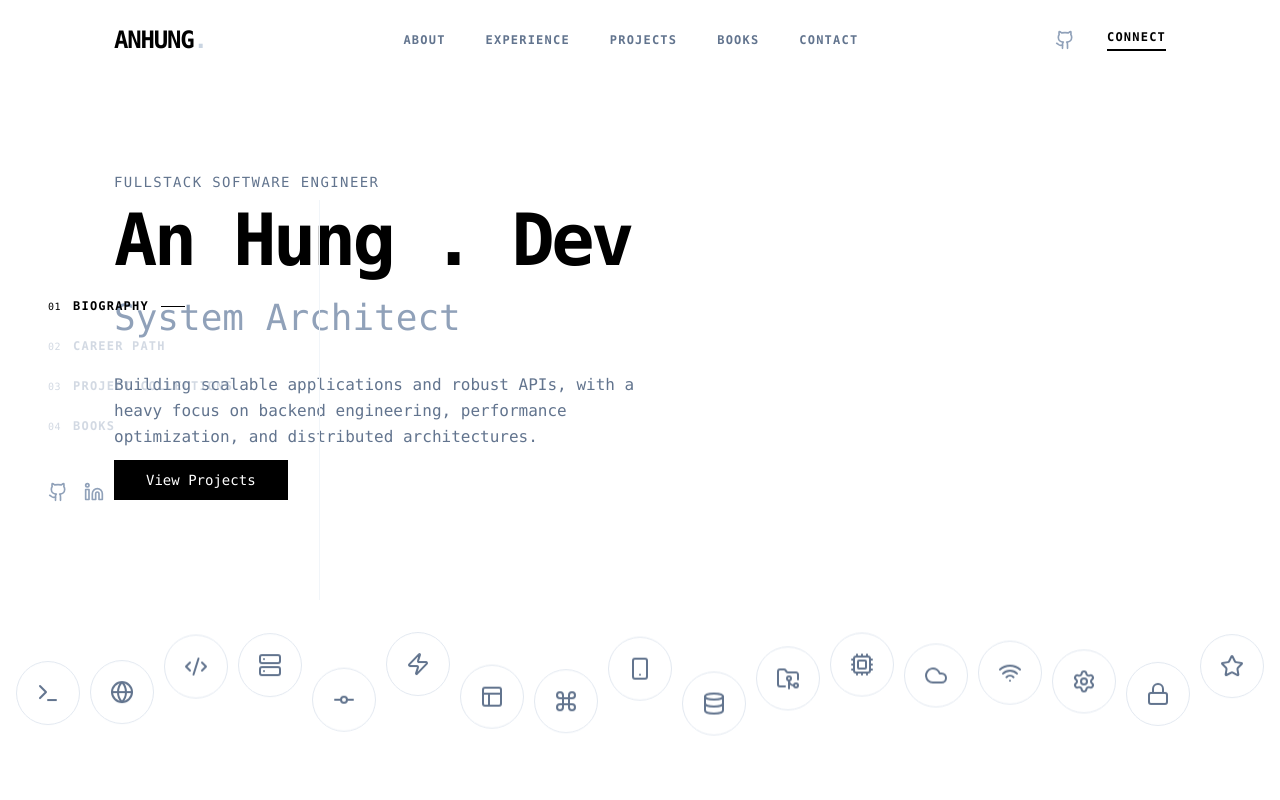
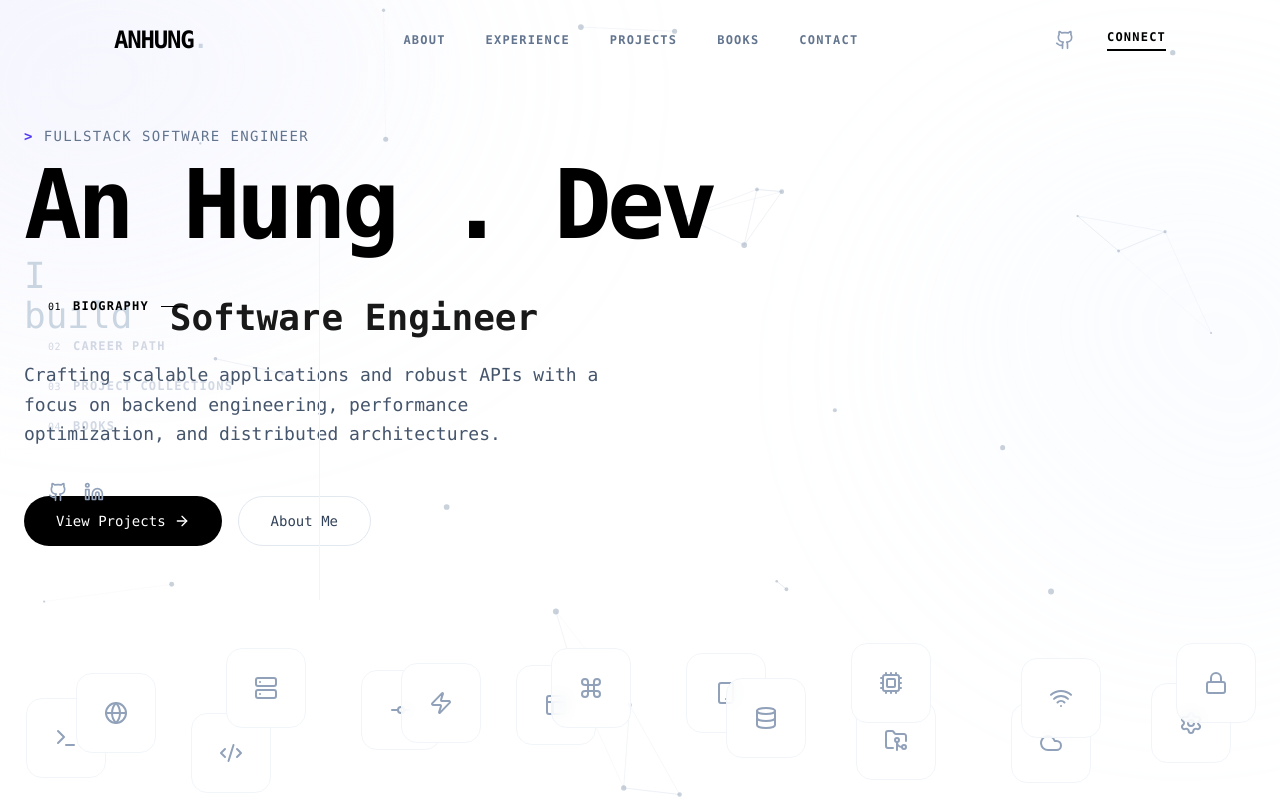
Before and after one commit to hungcqa23/portfolio, a React (Vite) app: page / in a window 1280 px wide. Shown: the top 800 px of the page. Built offline with nearby package versions, Linux system fonts and the light colour scheme.

Commit message:
feat: update

```diff
--- a/package.json
+++ b/package.json
@@ -12,8 +12,12 @@
   "dependencies": {
     "@react-spring/web": "^10.0.3",
     "@tanstack/react-router": "^1.147.3",
+    "@tsparticles/engine": "^3.9.1",
+    "@tsparticles/react": "^3.0.0",
+    "@tsparticles/slim": "^3.9.1",
     "class-variance-authority": "^0.7.1",
     "clsx": "^2.1.1",
+    "framer-motion": "^12.25.0",
     "lucide-react": "^0.562.0",
     "react": "^19.2.0",
     "react-dom": "^19.2.0",
--- a/src/components/Hero.tsx
+++ b/src/components/Hero.tsx
@@ -2,108 +2,201 @@ import React, { useState, useEffect } from 'react';
 import {
   Terminal, Code2, Database, Globe, Cpu, GitCommitHorizontal,
   Server, Command, FolderGit2,
-  Zap, Layout, Smartphone, Cloud, Wifi, Settings, Lock, Star
+  Zap, Layout, Smartphone, Cloud, Wifi, Settings, Lock, Star,
+  ArrowRight
 } from 'lucide-react';
+import InteractiveParticles from './InteractiveParticles';
+import { motion, AnimatePresence, useMotionValue, useSpring, useMotionTemplate, useTransform, type Variants } from 'framer-motion';
 
-// Icons with approximate Y offsets to create the wave/scatter effect
 const floatingIcons = [
-  { icon: <Terminal size={24} />, y: 10 },
-  { icon: <Globe size={24} />, y: -15 },
-  { icon: <Code2 size={24} />, y: 25 },
-  { icon: <Server size={24} />, y: -40 },
-  { icon: <GitCommitHorizontal size={24} />, y: -18 },
-  { icon: <Zap size={24} />, y: -25 },
-  { icon: <Layout size={24} />, y: -23 },
-  { icon: <Command size={24} />, y: -40 },
-  { icon: <Smartphone size={24} />, y: -35 },
-  { icon: <Database size={24} />, y: -10 },
-  { icon: <FolderGit2 size={24} />, y: 12 },
-  { icon: <Cpu size={24} />, y: -45 },
-  { icon: <Cloud size={24} />, y: 15 },
-  { icon: <Wifi size={24} />, y: -30 },
-  { icon: <Settings size={24} />, y: -5 },
-  { icon: <Lock size={24} />, y: -45 },
-  { icon: <Star size={24} />, y: 40 },
+  { icon: <Terminal size={24} />, x: 10, y: 10, delay: 0 },
+  { icon: <Globe size={24} />, x: -20, y: -15, delay: 0.2 },
+  { icon: <Code2 size={24} />, x: 15, y: 25, delay: 0.4 },
+  { icon: <Server size={24} />, x: -30, y: -40, delay: 0.6 },
+  { icon: <GitCommitHorizontal size={24} />, x: 25, y: -18, delay: 0.8 },
+  { icon: <Zap size={24} />, x: -15, y: -25, delay: 1.0 },
+  { icon: <Layout size={24} />, x: 20, y: -23, delay: 1.2 },
+  { icon: <Command size={24} />, x: -25, y: -40, delay: 1.4 },
+  { icon: <Smartphone size={24} />, x: 30, y: -35, delay: 1.6 },
+  { icon: <Database size={24} />, x: -10, y: -10, delay: 1.8 },
+  { icon: <FolderGit2 size={24} />, x: 40, y: 12, delay: 2.0 },
+  { icon: <Cpu size={24} />, x: -45, y: -45, delay: 2.2 },
+  { icon: <Cloud size={24} />, x: 35, y: 15, delay: 2.4 },
+  { icon: <Wifi size={24} />, x: -35, y: -30, delay: 2.6 },
+  { icon: <Settings size={24} />, x: 15, y: -5, delay: 2.8 },
+  { icon: <Lock size={24} />, x: -40, y: -45, delay: 3.0 },
+  { icon: <Star size={24} />, x: 25, y: 40, delay: 3.2 },
 ];
 
 export const Hero: React.FC = () => {
   const roles = ['Fullstack Developer', 'System Architect', 'Software Engineer'];
   const [currentRole, setCurrentRole] = useState(0);
-  const [displayText, setDisplayText] = useState('');
-  const [isWaiting, setIsWaiting] = useState(false);
 
+  // Mouse position for spotlight and parallax
+  const mouseX = useMotionValue(0);
+  const mouseY = useMotionValue(0);
 
+  // Smooth mouse values for spotlight
+  const smoothX = useSpring(mouseX, { stiffness: 50, damping: 20 });
+  const smoothY = useSpring(mouseY, { stiffness: 50, damping: 20 });
+
+  // Template for spotlight gradient
+  const background = useMotionTemplate`radial-gradient(
+    600px circle at ${smoothX}px ${smoothY}px,
+    rgba(79, 70, 229, 0.04),
+    transparent 80%
+  )`;
 
   useEffect(() => {
-    const currentText = roles[currentRole];
+    const handleMouseMove = (e: MouseEvent) => {
+      mouseX.set(e.clientX);
+      mouseY.set(e.clientY);
+    };
+    window.addEventListener('mousemove', handleMouseMove);
+    return () => window.removeEventListener('mousemove', handleMouseMove);
+  }, [mouseX, mouseY]);
 
-    if (isWaiting) {
-      const timeout = setTimeout(() => {
-        setDisplayText('');
-        setIsWaiting(false);
-        setCurrentRole((prev) => (prev + 1) % roles.length);
-      }, 2000);
-      return () => clearTimeout(timeout);
+  useEffect(() => {
+    const interval = setInterval(() => {
+      setCurrentRole((prev) => (prev + 1) % roles.length);
+    }, 3000);
+    return () => clearInterval(interval);
+  }, []);
+
+  // Text reveal animation variants
+  const containerVariants: Variants = {
+    hidden: { opacity: 0 },
+    visible: {
+      opacity: 1,
+      transition: { staggerChildren: 0.1, delayChildren: 0.2 }
     }
+  };
 
-    if (displayText === currentText) {
-      setIsWaiting(true);
-      return;
+  const childVariants: Variants = {
+    hidden: { opacity: 0, y: 20 },
+    visible: {
+      opacity: 1,
+      y: 0,
+      transition: { type: "spring", stiffness: 100, damping: 10 }
     }
-
-    const timeout = setTimeout(() => {
-      setDisplayText(currentText.slice(0, displayText.length + 1));
-    }, 100);
-
-    return () => clearTimeout(timeout);
-  }, [displayText, isWaiting, currentRole]);
+  };
 
   return (
-    <section id="home" className="min-h-screen flex items-center justify-center bg-white">
-      <div className="w-full max-w-275 mx-auto px-6 pb-32">
-        <span className="font-mono text-sm tracking-widest uppercase text-slate-500 mb-3 block">FullStack Software Engineer</span>
+    <section id="home" className="min-h-screen flex items-center justify-center bg-white relative overflow-hidden">
 
-        <h1 className="text-5xl md:text-7xl font-black mb-5 tracking-tighter text-black">
-          An Hung . Dev
-        </h1>
+      {/* Interactive Spotlight Background */}
+      <motion.div
+        className="absolute inset-0 pointer-events-none z-0"
+        style={{ background }}
+      />
 
-        <div className="flex items-center gap-2 text-xl md:text-4xl font-medium text-slate-400 mb-8">
-          <span>{displayText}</span>
-          <span className="inline-block w-1.5 h-[1.2em] bg-black ml-1 align-middle animate-[blink_1s_step-end_infinite]" />
+      {/* Subtle Static Gradients */}
+      <div className="absolute inset-0 pointer-events-none opacity-40">
+        <div className="absolute -top-[10%] -left-[10%] w-[50%] h-[50%] rounded-full bg-linear-to-br from-indigo-100/60 to-transparent blur-[120px]" />
+        <div className="absolute top-[20%] -right-[10%] w-[40%] h-[60%] rounded-full bg-linear-to-bl from-blue-100/60 to-transparent blur-[100px]" />
+      </div>
+
+      {/* Interactive Particles Layer */}
+      <InteractiveParticles />
+
+      <div className="w-full max-w-7xl mx-auto px-6 pb-32 relative z-10">
+        <motion.div
+           initial={{ opacity: 0, y: 20 }}
+           animate={{ opacity: 1, y: 0 }}
+           transition={{ duration: 0.5 }}
+        >
+          <span className="font-mono text-sm tracking-widest uppercase text-slate-500 mb-4 block">
+            <span className="text-indigo-600 font-bold">&gt;</span> FullStack Software Engineer
+          </span>
+        </motion.div>
+
+        <motion.h1
+          className="text-6xl md:text-8xl font-black mb-6 tracking-tighter text-black leading-[0.9]"
+          variants={containerVariants}
+          initial="hidden"
+          animate="visible"
+        >
+          {Array.from("An Hung . Dev").map((letter, index) => (
+            <motion.span key={index} variants={childVariants} className="inline-block hover:text-indigo-600 transition-colors duration-300 cursor-default">
+              {letter === " " ? "\u00A0" : letter}
+            </motion.span>
+          ))}
+        </motion.h1>
+
+        <div className="flex items-center gap-3 text-2xl md:text-4xl font-medium text-slate-400 mb-10 h-12">
+           <span className="text-slate-300">I build</span>
+           <div className="relative w-full">
+             <AnimatePresence mode="wait">
+               <motion.span
+                 key={currentRole}
+                 className="absolute left-0 text-black font-semibold truncate"
+                 initial={{ y: 20, opacity: 0 }}
+                 animate={{ y: 0, opacity: 1 }}
+                 exit={{ y: -20, opacity: 0 }}
+                 transition={{ duration: 0.3, ease: "easeInOut" }}
+               >
+                 {roles[currentRole]}
+               </motion.span>
+             </AnimatePresence>
+           </div>
         </div>
 
-        <p className="max-w-xl text-slate-500 text-base mb-10 leading-relaxed h-12">
-          Building scalable applications and robust APIs, with a heavy focus on backend engineering, performance optimization, and distributed architectures.
-        </p>
+        <motion.p
+          className="max-w-xl text-slate-600 text-lg mb-12 leading-relaxed"
+          initial={{ opacity: 0 }}
+          animate={{ opacity: 1 }}
+          transition={{ delay: 0.8, duration: 0.8 }}
+        >
+          Crafting scalable applications and robust APIs with a focus on backend engineering, performance optimization, and distributed architectures.
+        </motion.p>
 
-        <div className="flex flex-wrap gap-4">
+        <motion.div
+          className="flex flex-wrap gap-4"
+          initial={{ opacity: 0, y: 20 }}
+          animate={{ opacity: 1, y: 0 }}
+          transition={{ delay: 1, duration: 0.5 }}
+        >
           <a
             href="#projects"
-            className="bg-black text-white px-8 py-2.5 text-sm font-medium transition-all duration-200 inline-flex items-center gap-2 hover:bg-[#333]"
+            className="group bg-black text-white px-8 py-3.5 text-sm font-medium transition-all duration-300 inline-flex items-center gap-2 hover:bg-slate-800 hover:shadow-xl hover:-translate-y-1 rounded-full"
           >
             View Projects
+            <ArrowRight className="w-4 h-4 group-hover:translate-x-1 transition-transform" />
           </a>
-        </div>
+          <a
+             href="#about"
+             className="group bg-white border border-slate-200 text-slate-700 px-8 py-3.5 text-sm font-medium transition-all duration-300 inline-flex items-center gap-2 hover:border-black hover:text-black rounded-full"
+          >
+             About Me
+          </a>
+        </motion.div>
       </div>
 
-      <div className="absolute bottom-0 left-0 right-0 w-full overflow-x-hidden px-4 h-48 z-1000 select-none flex items-end pb-16 pointer-events-none">
-        <ul className="flex justify-between items-center w-full">
-          {floatingIcons.map((item, index) => (
-            <li
-              key={index}
-              className="shrink-0"
-            >
-              <div
-                className="w-16 h-16 rounded-full bg-white border border-slate-200 flex items-center justify-center text-slate-500 transition-all duration-300 hover:text-black hover:scale-110 cursor-pointer animate-float pointer-events-auto"
-                style={{
-                  animationDelay: `-${(index * 0.7) % 5}s`,
-                  animationDuration: `${3 + (index % 4)}s`
-                }}
+      {/* Floating Animated Icons with Parallax */}
+      <div className="absolute bottom-0 left-0 right-0 w-full overflow-hidden h-64 z-1000 select-none flex items-end pb-8 pointer-events-none">
+        <ul className="flex justify-between items-center w-full px-4">
+          {floatingIcons.map((item, index) => {
+            // Parallax effect based on mouse position (inverse movement for depth)
+            const x = useTransform(smoothX, [0, window.innerWidth], [item.x, item.x * -1]);
+            const y = useTransform(smoothY, [0, window.innerHeight], [item.y, item.y * -1]);
+
+            return (
+              <motion.li
+                key={index}
+                className="shrink-0 relative"
+                initial={{ opacity: 0, y: 100 }}
+                animate={{ opacity: 1, y: 0 }}
+                transition={{ delay: 1.5 + index * 0.1, type: "spring", stiffness: 50 }}
+                style={{ x, y }}
               >
-                {item.icon}
-              </div>
-            </li>
-          ))}
+                <div
+                  className="w-14 h-14 md:w-20 md:h-20 rounded-2xl bg-white/80 backdrop-blur-sm border border-slate-100 flex items-center justify-center text-slate-400 transition-all duration-300 hover:text-indigo-600 hover:scale-110 hover:border-indigo-100 hover:shadow-lg hover:shadow-indigo-500/20 cursor-pointer pointer-events-auto"
+                >
+                  {item.icon}
+                </div>
+              </motion.li>
+            );
+          })}
         </ul>
       </div>
     </section>
--- /dev/null
+++ b/src/components/InteractiveParticles.tsx
@@ -0,0 +1,109 @@
+import { useEffect, useState, useMemo } from "react";
+import Particles, { initParticlesEngine } from "@tsparticles/react";
+import { type ISourceOptions } from "@tsparticles/engine";
+import { loadSlim } from "@tsparticles/slim";
+
+const InteractiveParticles = () => {
+  const [init, setInit] = useState(false);
+
+  // this should be run only once per application lifetime
+  useEffect(() => {
+    initParticlesEngine(async (engine) => {
+      await loadSlim(engine);
+    }).then(() => {
+      setInit(true);
+    });
+  }, []);
+
+  const particlesLoaded = async (): Promise<void> => {
+    // console.log(container);
+  };
+
+  const options: ISourceOptions = useMemo(
+    () => ({
+      fpsLimit: 120,
+      interactivity: {
+        events: {
+          onHover: {
+            enable: true,
+            mode: "grab", // "grab" creates lines/cross links to cursor
+          },
+        },
+        modes: {
+          grab: {
+            distance: 180,
+            links: {
+              opacity: 0.8,
+              color: "#4f46e5" // Indigo links
+            }
+          },
+        },
+      },
+      particles: {
+        color: {
+          value: "#94a3b8", // Slate particles
+        },
+        links: {
+          enable: true, // Enable grid/mesh
+          color: "#cbd5e1", // Subtle slate links
+          distance: 150,
+          opacity: 0.3,
+          width: 1,
+        },
+        move: {
+          direction: "none",
+          enable: true,
+          outModes: {
+            default: "bounce",
+          },
+          random: false,
+          speed: 1,
+          straight: false,
+        },
+        number: {
+          density: {
+            enable: true,
+            area: 800,
+          },
+          value: 60,
+        },
+        opacity: {
+          value: 0.5,
+        },
+        shape: {
+          type: "circle",
+        },
+        size: {
+          value: { min: 1, max: 3 },
+        },
+      },
+      detectRetina: true,
+      fullScreen: {
+          enable: false,
+          zIndex: 0
+      },
+      style: {
+          position: "absolute",
+          width: "100%",
+          height: "100%",
+          pointerEvents: "none", // Ensure clicks pass through
+      }
+    }),
+    [],
+  );
+
+  if (init) {
+    return (
+      <Particles
+        id="tsparticles"
+        particlesLoaded={particlesLoaded}
+        options={options}
+        className="absolute inset-0 w-full h-full pointer-events-none z-[1]"
+      />
+    );
+  }
+
+  return <></>;
+};
+
+export default InteractiveParticles;
```
Also changed, not shown: 1 other file (tests, documents, lock files or other folders).
